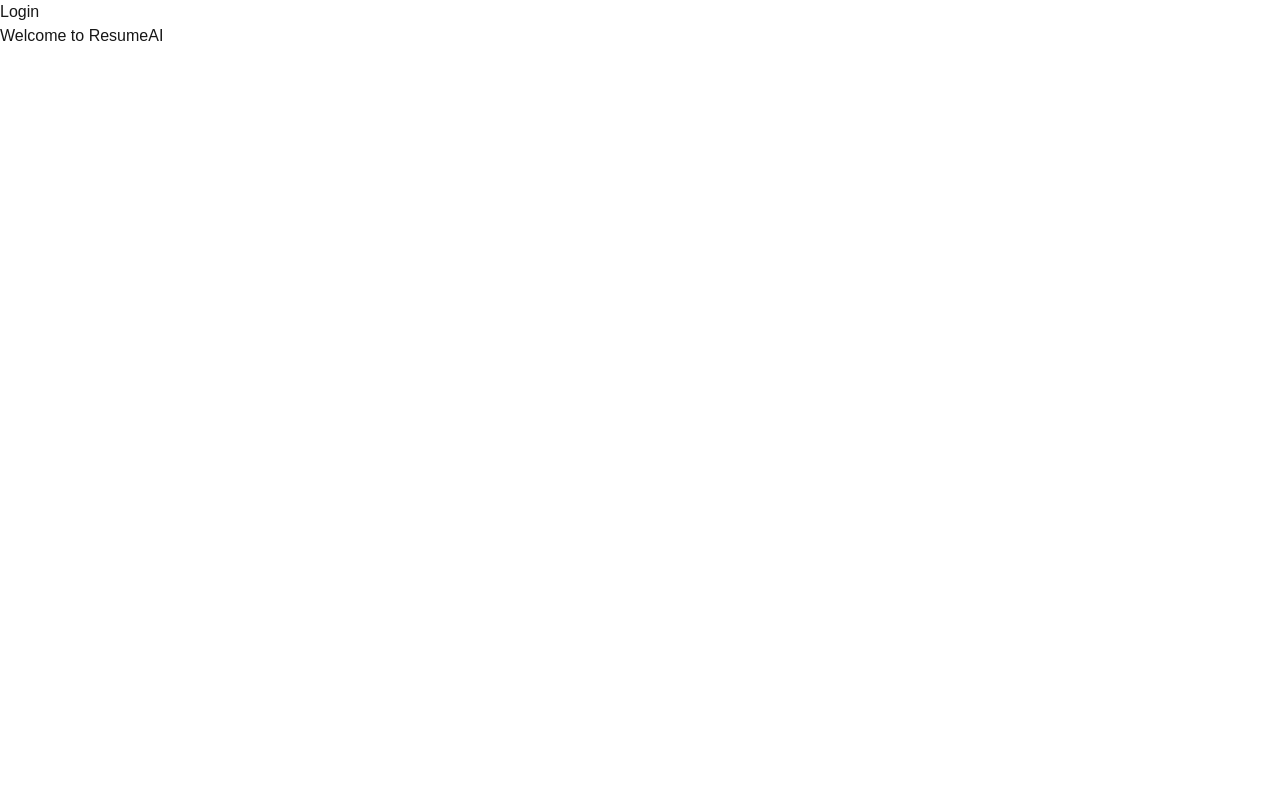
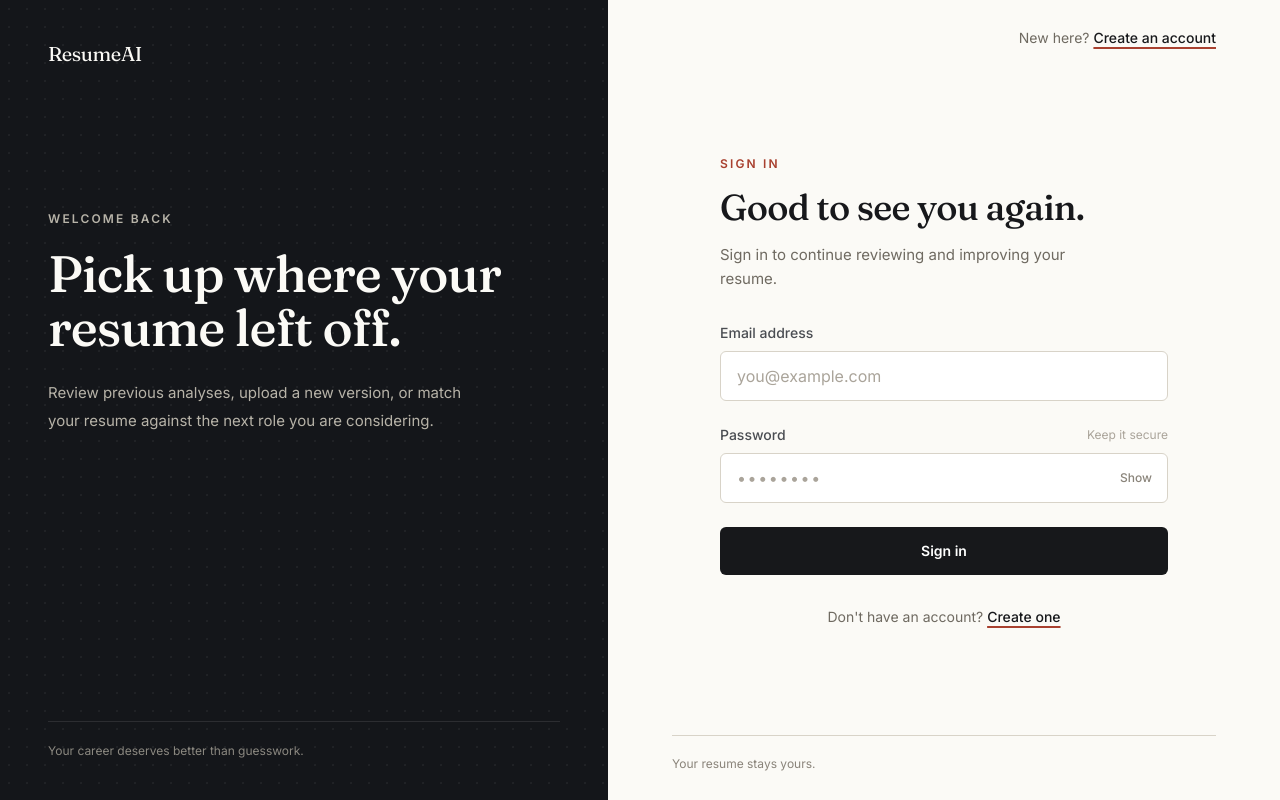
Before and after one commit to PreetsGeethub/ResumeAnalyzer, a Next.js app in the folder frontend/: page /login in a window 1280 px wide. Built offline with nearby package versions, Linux system fonts and the light colour scheme; no server answers.

Commit message:
Build functional login page

```diff
--- a/frontend/app/login/page.tsx
+++ b/frontend/app/login/page.tsx
@@ -1,10 +1,109 @@
+"use client";
+
+import Link from "next/link";
+import { Fraunces, Inter } from "next/font/google";
+import { FormEvent, useState } from "react";
+import { loginUser } from "@/lib/api";
+
+const fraunces = Fraunces({
+  subsets: ["latin"],
+  variable: "--font-fraunces",
+  weight: ["400", "500", "600"],
+  style: ["normal", "italic"],
+});
+
+const inter = Inter({
+  subsets: ["latin"],
+  variable: "--font-inter",
+});
+
+const EMAIL_PATTERN = /^[^\s@]+@[^\s@]+\.[^\s@]+$/;
+
 export default function LoginPage() {
-    const appName: string = "ResumeAI";
+  const [email, setEmail] = useState("");
+  const [password, setPassword] = useState("");
+  const [showPassword, setShowPassword] = useState(false);
+  const [touched, setTouched] = useState({ email: false, password: false });
+  const [isSubmitting, setIsSubmitting] = useState(false);
+  const [submitError, setSubmitError] = useState("");
 
-    return (
-      <main>
-        <h1>Login</h1>
-        <p>Welcome to {appName}</p>
-      </main>
-    );
+  const emailError = !EMAIL_PATTERN.test(email) ? "Enter a valid email address." : "";
+  const passwordError = password.length === 0 ? "Enter your password." : "";
+  const isValid = !emailError && !passwordError;
+
+  async function handleSubmit(event: FormEvent<HTMLFormElement>) {
+    event.preventDefault();
+    setTouched({ email: true, password: true });
+    setSubmitError("");
+    if (!isValid) return;
+
+    setIsSubmitting(true);
+    try {
+      await loginUser({ email: email.trim(), password });
+      window.location.href = "/dashboard";
+    } catch (error) {
+      setSubmitError(error instanceof Error ? error.message : "Something went wrong. Please try again.");
+    } finally {
+      setIsSubmitting(false);
+    }
   }
+
+  return (
+    <main className={`${fraunces.variable} ${inter.variable} min-h-screen bg-[#FBFAF6] text-[#17181B] font-[family-name:var(--font-inter)]`}>
+      <div className="grid min-h-screen lg:grid-cols-[0.95fr_1.05fr]">
+        <section className="relative hidden overflow-hidden bg-[#14161A] px-12 py-10 text-[#FBFAF6] lg:flex lg:flex-col" style={{ backgroundImage: "radial-gradient(rgba(251,250,246,0.05) 1px, transparent 1px)", backgroundSize: "18px 18px" }}>
+          <Link href="/" className="relative z-10 w-fit font-[family-name:var(--font-fraunces)] text-xl tracking-[-0.02em]">ResumeAI</Link>
+          <div className="relative z-10 my-auto max-w-lg">
+            <p className="text-xs font-semibold uppercase tracking-[0.18em] text-[#B7B3A8]">Welcome back</p>
+            <h1 className="mt-5 font-[family-name:var(--font-fraunces)] text-[clamp(2.8rem,4vw,4rem)] font-medium leading-[1.05] tracking-[-0.02em]">Pick up where your resume left off.</h1>
+            <p className="mt-6 max-w-md text-[15px] leading-7 text-[#B7B3A8]">Review previous analyses, upload a new version, or match your resume against the next role you are considering.</p>
+          </div>
+          <div className="relative z-10 mt-auto border-t border-white/10 pt-5 text-[12px] text-[#8B8880]">Your career deserves better than guesswork.</div>
+        </section>
+
+        <section className="flex min-h-screen flex-col px-6 py-7 sm:px-10 lg:px-16">
+          <div className="flex items-center justify-between">
+            <Link href="/" className="font-[family-name:var(--font-fraunces)] text-xl tracking-[-0.02em] lg:hidden">ResumeAI</Link>
+            <div className="ml-auto text-sm text-[#6F6A61]">New here?{" "}<Link href="/register" className="font-medium text-[#17181B] underline decoration-[#A8402F] decoration-2 underline-offset-4">Create an account</Link></div>
+          </div>
+
+          <div className="mx-auto flex w-full max-w-md flex-1 flex-col justify-center py-12">
+            <div>
+              <p className="text-xs font-semibold uppercase tracking-[0.18em] text-[#A8402F]">Sign in</p>
+              <h2 className="mt-4 font-[family-name:var(--font-fraunces)] text-4xl font-medium leading-[1.1] tracking-[-0.02em]">Good to see you again.</h2>
+              <p className="mt-4 max-w-sm text-[15px] leading-6 text-[#6F6A61]">Sign in to continue reviewing and improving your resume.</p>
+            </div>
+
+            <form onSubmit={handleSubmit} noValidate className="mt-8 space-y-6">
+              <div>
+                <label htmlFor="email" className="mb-2 block text-sm font-medium text-[#4A4D52]">Email address</label>
+                <input id="email" type="email" value={email} onChange={(event) => setEmail(event.target.value)} onBlur={() => setTouched((prev) => ({ ...prev, email: true }))} placeholder="you@example.com" autoComplete="email" aria-invalid={touched.email && !!emailError} className="w-full rounded-md border border-[#D8D3C8] bg-white px-4 py-3 text-base outline-none placeholder:text-[#AAA49A] focus:border-[#A8402F] focus-visible:ring-2 focus-visible:ring-[#A8402F]/30" />
+                {touched.email && emailError && <p className="mt-1.5 text-sm text-[#A8402F]">{emailError}</p>}
+              </div>
+
+              <div>
+                <div className="mb-2 flex items-center justify-between">
+                  <label htmlFor="password" className="text-sm font-medium text-[#4A4D52]">Password</label>
+                  <span className="text-xs text-[#AAA49A]">Keep it secure</span>
+                </div>
+                <div className="relative">
+                  <input id="password" type={showPassword ? "text" : "password"} value={password} onChange={(event) => setPassword(event.target.value)} onBlur={() => setTouched((prev) => ({ ...prev, password: true }))} placeholder="••••••••" autoComplete="current-password" aria-invalid={touched.password && !!passwordError} className="w-full rounded-md border border-[#D8D3C8] bg-white px-4 py-3 pr-16 text-base tracking-[0.1em] outline-none placeholder:text-[#AAA49A] focus:border-[#A8402F] focus-visible:ring-2 focus-visible:ring-[#A8402F]/30" />
+                  <button type="button" onClick={() => setShowPassword((value) => !value)} aria-label={showPassword ? "Hide password" : "Show password"} className="absolute right-3 top-1/2 -translate-y-1/2 rounded-sm p-1 text-xs font-medium text-[#8A847A] hover:text-[#17181B] focus-visible:outline-none focus-visible:ring-2 focus-visible:ring-[#A8402F]/30">{showPassword ? "Hide" : "Show"}</button>
+                </div>
+                {touched.password && passwordError && <p className="mt-1.5 text-sm text-[#A8402F]">{passwordError}</p>}
+              </div>
+
+              {submitError && <div role="alert" className="rounded-md border border-[#A8402F]/20 bg-[#A8402F]/5 px-4 py-3 text-sm leading-6 text-[#8C2F27]">{submitError}</div>}
+
+              <button type="submit" disabled={isSubmitting} className="flex w-full items-center justify-center rounded-md bg-[#17181B] px-6 py-3.5 text-sm font-semibold text-white transition-colors hover:bg-[#2A2D33] disabled:cursor-not-allowed disabled:opacity-70 focus-visible:outline-none focus-visible:ring-2 focus-visible:ring-[#A8402F] focus-visible:ring-offset-2">{isSubmitting ? "Signing in…" : "Sign in"}</button>
+            </form>
+
+            <p className="mt-8 text-center text-sm text-[#6F6A61]">Don't have an account?{" "}<Link href="/register" className="font-medium text-[#17181B] underline decoration-[#A8402F] decoration-2 underline-offset-4">Create one</Link></p>
+          </div>
+
+          <div className="border-t border-[#D8D3C8] pt-5 text-xs text-[#8A847A]">Your resume stays yours.</div>
+        </section>
+      </div>
+    </main>
+  );
+}
```
